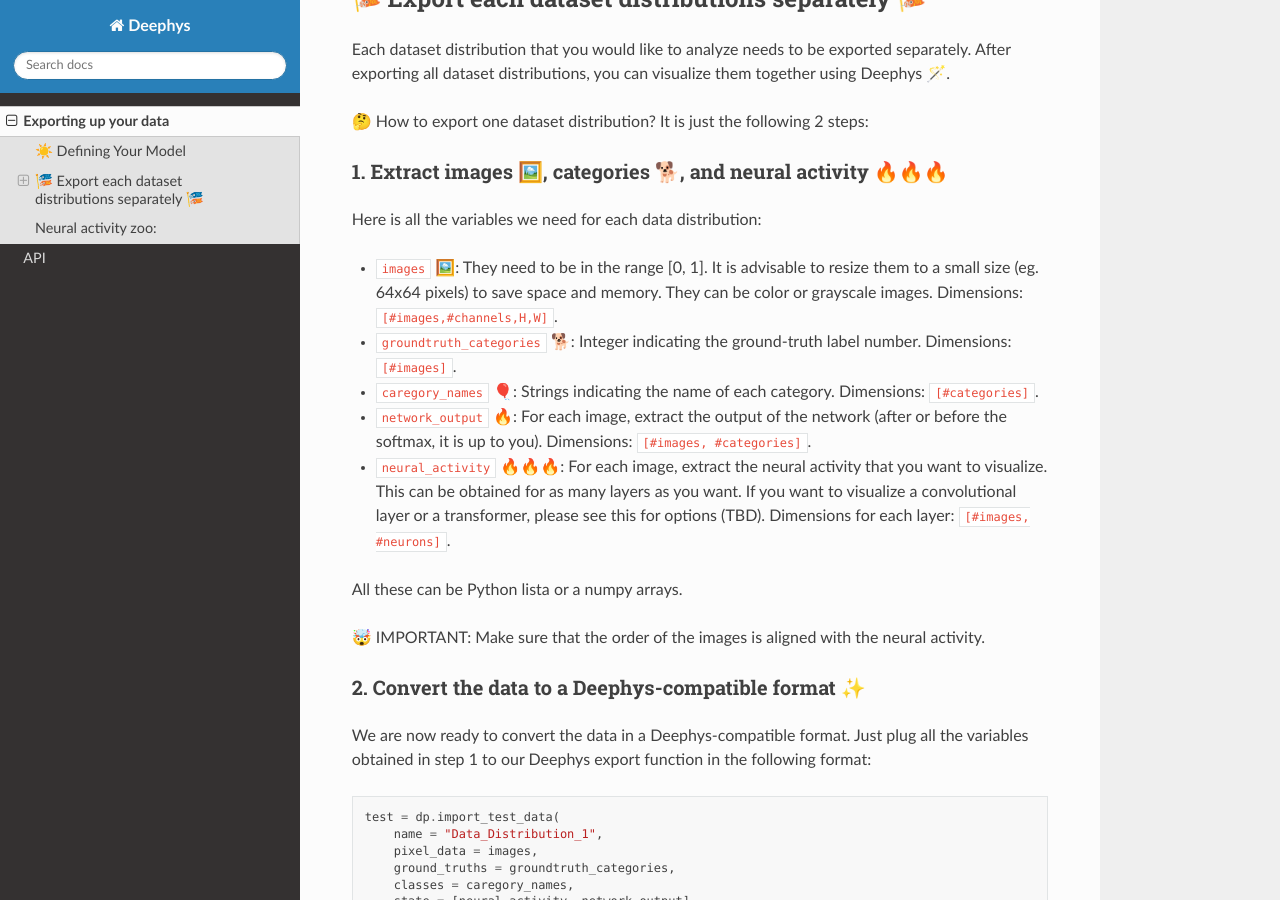
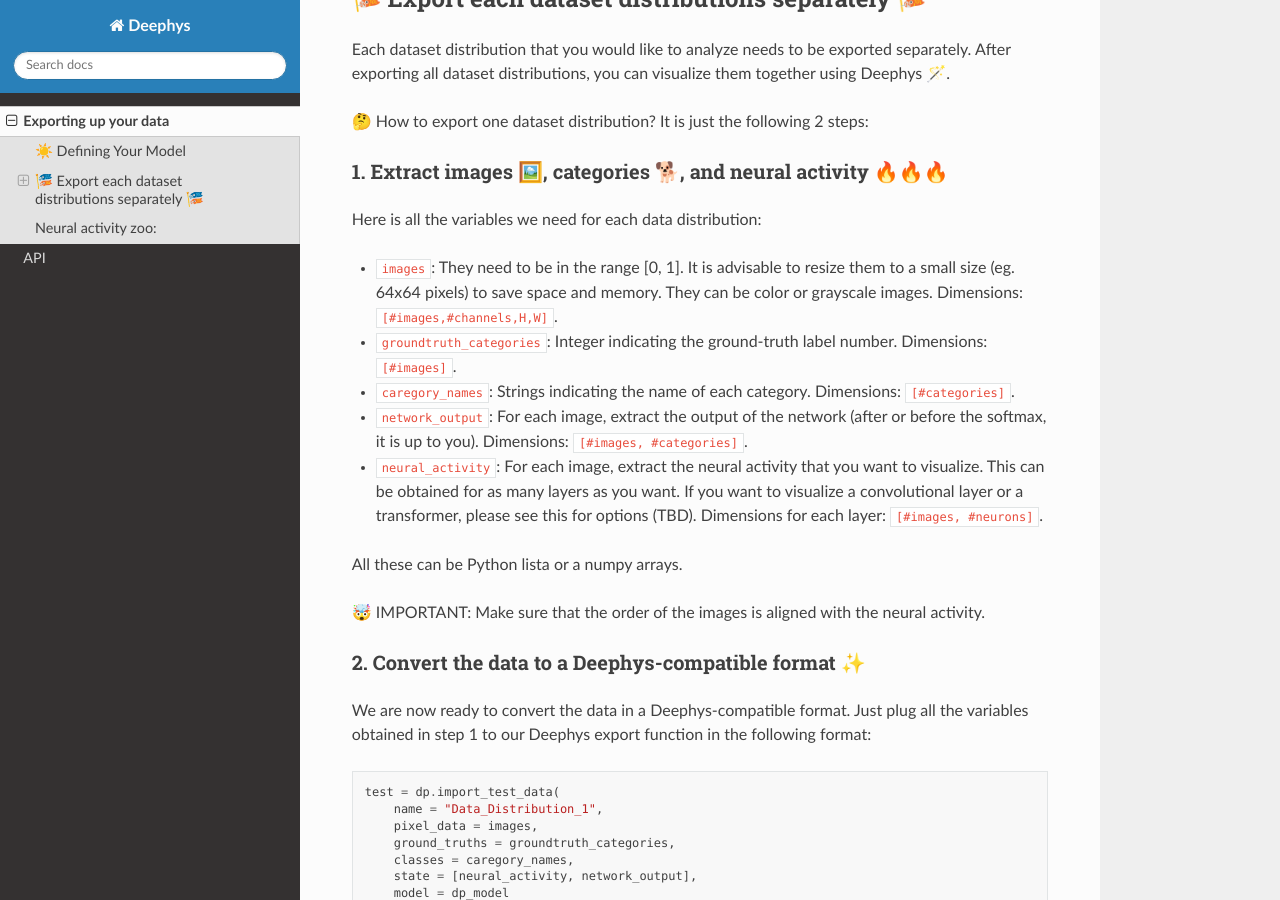
Before and after one commit to mjgroth/deephys, a Sphinx documentation site: the page built from docs/source/usage.rst, in a window 1280 px wide and 900 px high, scrolled down 776 px. Built offline with Sphinx 7.4.7 and the Read the Docs theme 2.0.0, drawn with Linux system fonts in a browser that asks for light colours.

Commit message:
removing emojis from technical description

```diff
--- a/docs/source/usage.rst
+++ b/docs/source/usage.rst
@@ -42,11 +42,11 @@
 
 Here is all the variables we need for each data distribution:
 
-- ``images`` 🖼️: They need to be in the range [0, 1]. It is advisable to resize them to a small size (eg. 64x64 pixels) to save space and memory. They can be color or grayscale images. Dimensions: ``[#images,#channels,H,W]``.
-- ``groundtruth_categories`` 🐕: Integer indicating the ground-truth label number. Dimensions: ``[#images]``.
-- ``caregory_names`` 🎈: Strings indicating the name of each category. Dimensions: ``[#categories]``.
-- ``network_output`` 🔥: For each image, extract the output of the network (after or before the softmax, it is up to you). Dimensions: ``[#images, #categories]``.
-- ``neural_activity`` 🔥🔥🔥: For each image, extract the neural activity that you want to visualize. This can be obtained for as many layers as you want. If you want to visualize a convolutional layer or a transformer, please see this for options (TBD). Dimensions for each layer: ``[#images, #neurons]``.
+- ``images``: They need to be in the range [0, 1]. It is advisable to resize them to a small size (eg. 64x64 pixels) to save space and memory. They can be color or grayscale images. Dimensions: ``[#images,#channels,H,W]``.
+- ``groundtruth_categories``: Integer indicating the ground-truth label number. Dimensions: ``[#images]``.
+- ``caregory_names``: Strings indicating the name of each category. Dimensions: ``[#categories]``.
+- ``network_output``: For each image, extract the output of the network (after or before the softmax, it is up to you). Dimensions: ``[#images, #categories]``.
+- ``neural_activity``: For each image, extract the neural activity that you want to visualize. This can be obtained for as many layers as you want. If you want to visualize a convolutional layer or a transformer, please see this for options (TBD). Dimensions for each layer: ``[#images, #neurons]``.
 
 All these can be Python lista or a numpy arrays.
 
```
